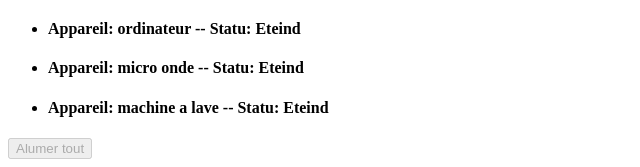
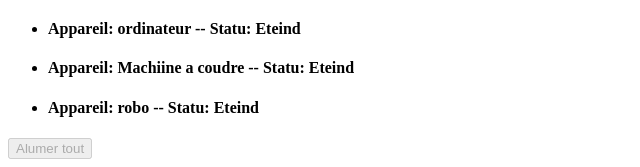
Before and after one commit to TokyStam/angular-project, an Angular app: page / in a window 1280 px wide. Shown: the part 250-417 px from the top of the page, without its empty margins (0-640 px from the left). Built offline with nearby package versions, Linux system fonts and the light colour scheme; what angular-bootstrap-md would draw is missing.

Commit message:
liaison par propriete en utilisant le []

```diff
--- a/src/app/app.component.html
+++ b/src/app/app.component.html
@@ -74,9 +74,9 @@
     <div class="col-lg-12">
       <h2>Mes appareils</h2>
     <ul class="list-group">
-      <app-appareil appareilName="ordinateur"></app-appareil>
-      <app-appareil appareilName="micro onde"></app-appareil>
-      <app-appareil appareilName="machine a lave"></app-appareil>
+      <app-appareil [appareilName]="appareilName1"></app-appareil>
+      <app-appareil [appareilName]="appareilName2"></app-appareil>
+      <app-appareil [appareilName]="appareilName3"></app-appareil>
     </ul>
 
     <button type="button" mdbBtn color="success" mdbWavesEffect [disabled]="!isAuth">Alumer tout</button>
--- a/src/app/app.component.ts
+++ b/src/app/app.component.ts
@@ -6,5 +6,8 @@ import { Component } from '@angular/core';
   styleUrls: ['./app.component.scss']
 })
 export class AppComponent {
+  appareilName1 = "ordinateur";
+  appareilName2 = "Machiine a coudre";
+  appareilName3 = "robo";
  isAuth = false;
 }
```
